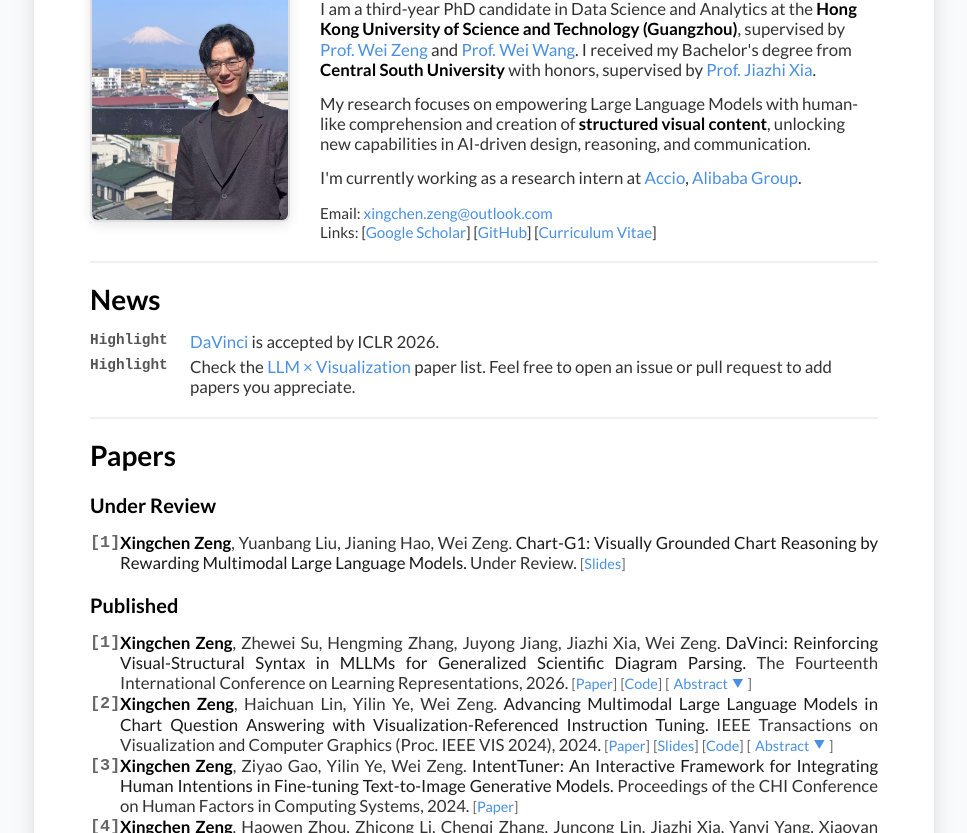
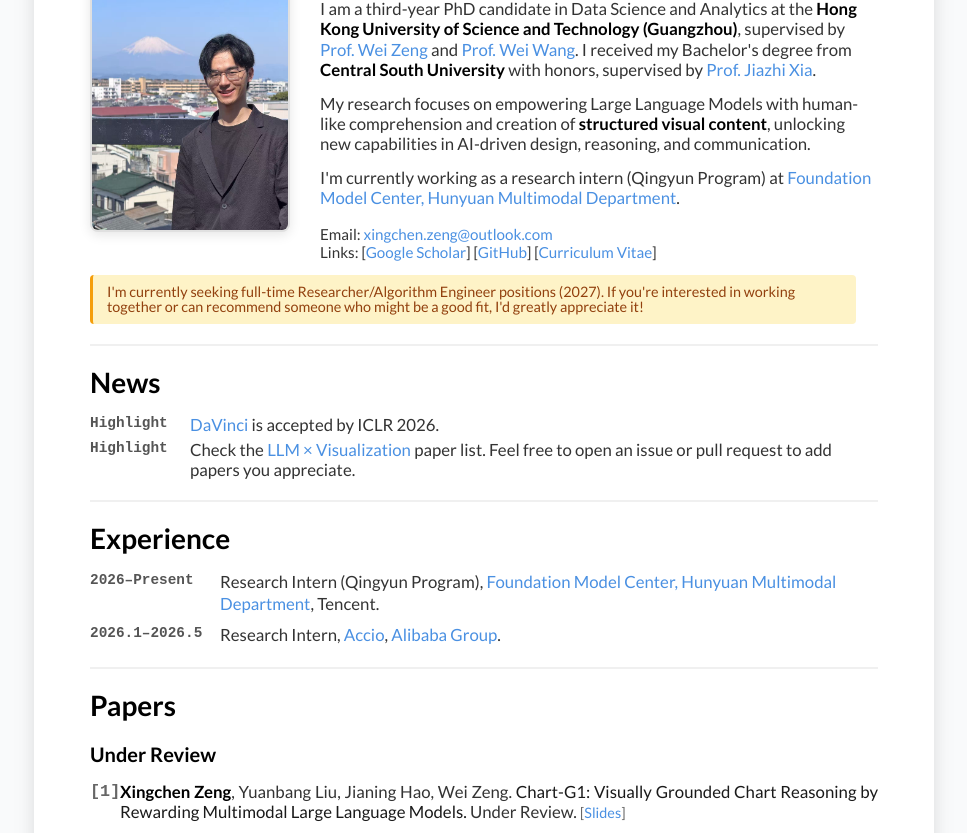
Before and after one commit to zengxingchen/zengxingchen.github.io, a plain HTML site: page index.html in a window 1280 px wide. Shown: the part 165-998 px from the top of the page, without its empty margins (156-1123 px from the left). Drawn offline with Linux system fonts and the light colour scheme.

Commit message:
Update homepage with Experience section and 2027 job search note.
Co-authored-by: Cursor <cursoragent@cursor.com>

```diff
--- a/css/custom.css
+++ b/css/custom.css
@@ -203,6 +203,33 @@ h3 {
   font-family: 'Courier New', monospace;
 }
 
+/* ==================== 工作经历 ==================== */
+.exp-list {
+  list-style: none;
+  padding: 0;
+}
+
+.exp-list li {
+  margin-bottom: 8px;
+  padding-left: 130px;
+  position: relative;
+  line-height: 1.35;
+}
+
+.exp-list li:last-child {
+  margin-bottom: 0;
+}
+
+.exp-list .date {
+  position: absolute;
+  left: 0;
+  font-weight: 600;
+  color: #555;
+  font-size: 0.9rem;
+  font-family: 'Courier New', monospace;
+  white-space: nowrap;
+}
+
 /* ==================== 论文列表 ==================== */
 .paper-list {
   list-style: none;
@@ -346,6 +373,10 @@ em {
     margin-bottom: 8px;
   }
 
+  .exp-list li {
+    padding-left: 110px;
+  }
+
   .date {
     position: absolute;
     left: 0;
@@ -409,6 +440,10 @@ em {
   .news-list li {
     padding-left: 75px;
     margin-bottom: 8px;
+  }
+
+  .exp-list li {
+    padding-left: 100px;
   }
 
   .date {
--- a/index.html
+++ b/index.html
@@ -40,7 +40,7 @@
             in AI-driven design, reasoning, and communication.
           </p>
           <p>
-            I'm currently working as a research intern at <a href="https://www.accio.com/">Accio</a>, <a href="https://www.alibabagroup.com/">Alibaba Group</a>.
+            I'm currently working as a research intern (Qingyun Program) at <a href="https://hunyuan.tencent.com/model/hy-model">Foundation Model Center, Hunyuan Multimodal Department</a>.
           </p>
           <p class="contact">
             Email: <a href="mailto:xingchen.zeng@outlook.com" class="email">xingchen.zeng@outlook.com</a><br>
@@ -50,9 +50,9 @@
           </p>
         </div>
       </div>
-      <!-- <p class="note">
-        I'm currently seeking research internship opportunities. If you're interested in working together or can recommend someone who might be a good fit, I'd greatly appreciate it!
-      </p> -->
+      <p class="note">
+        I'm currently seeking full-time Researcher/Algorithm Engineer positions (2027). If you're interested in working together or can recommend someone who might be a good fit, I'd greatly appreciate it!
+      </p>
     </section>
 
     <!-- News Section -->
@@ -83,6 +83,24 @@
           <span class="date">2024-07</span>
           <em>Two papers accepted by VIS 2024!</em> Check our preprints and codes!
         </li> -->
+      </ul>
+    </section>
+
+    <!-- Experience Section -->
+    <section id="experience" class="section">
+      <h2>Experience</h2>
+      <ul class="exp-list">
+        <li>
+          <span class="date">2026–Present</span>
+          Research Intern (Qingyun Program),
+          <a href="https://hunyuan.tencent.com/model/hy-model">Foundation Model Center, Hunyuan Multimodal Department</a>, Tencent.
+        </li>
+        <li>
+          <span class="date">2026.1–2026.5</span>
+          Research Intern,
+          <a href="https://www.accio.com/">Accio</a>,
+          <a href="https://www.alibabagroup.com/">Alibaba Group</a>.
+        </li>
       </ul>
     </section>
 
```
